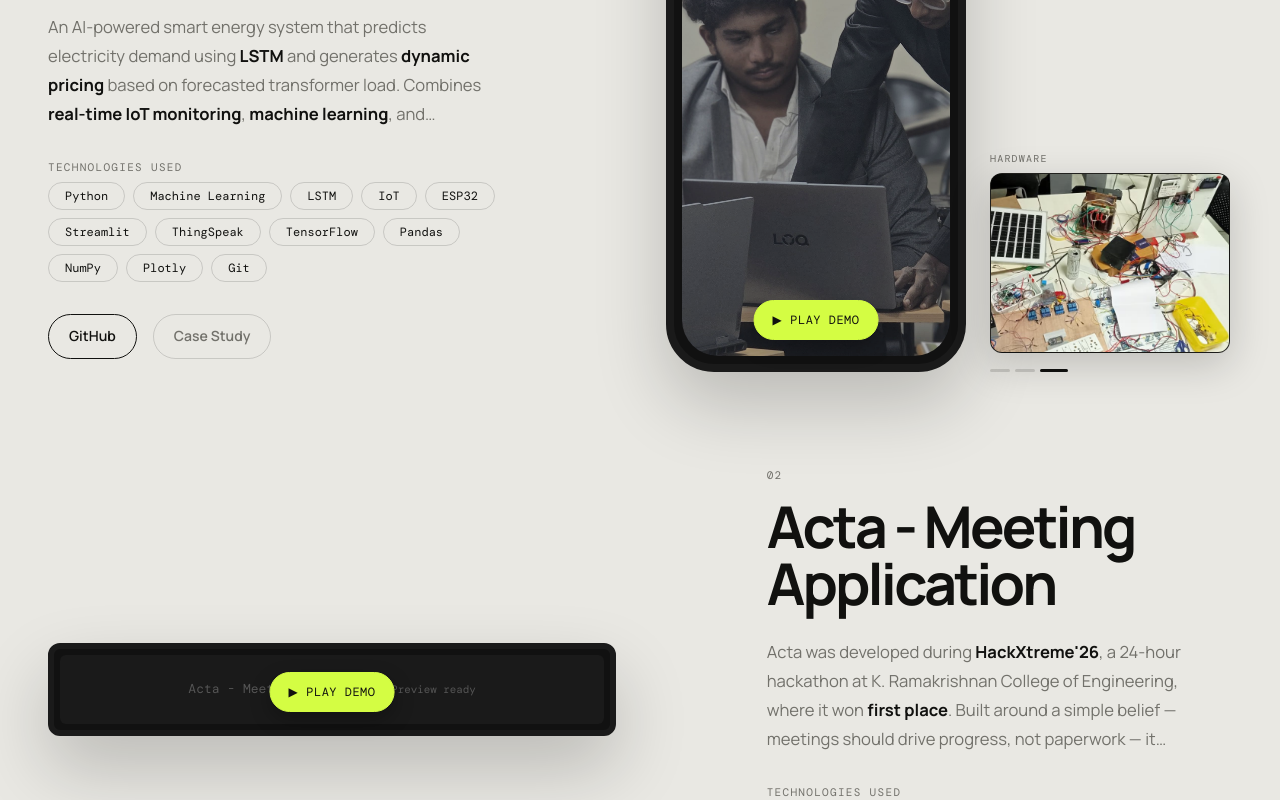
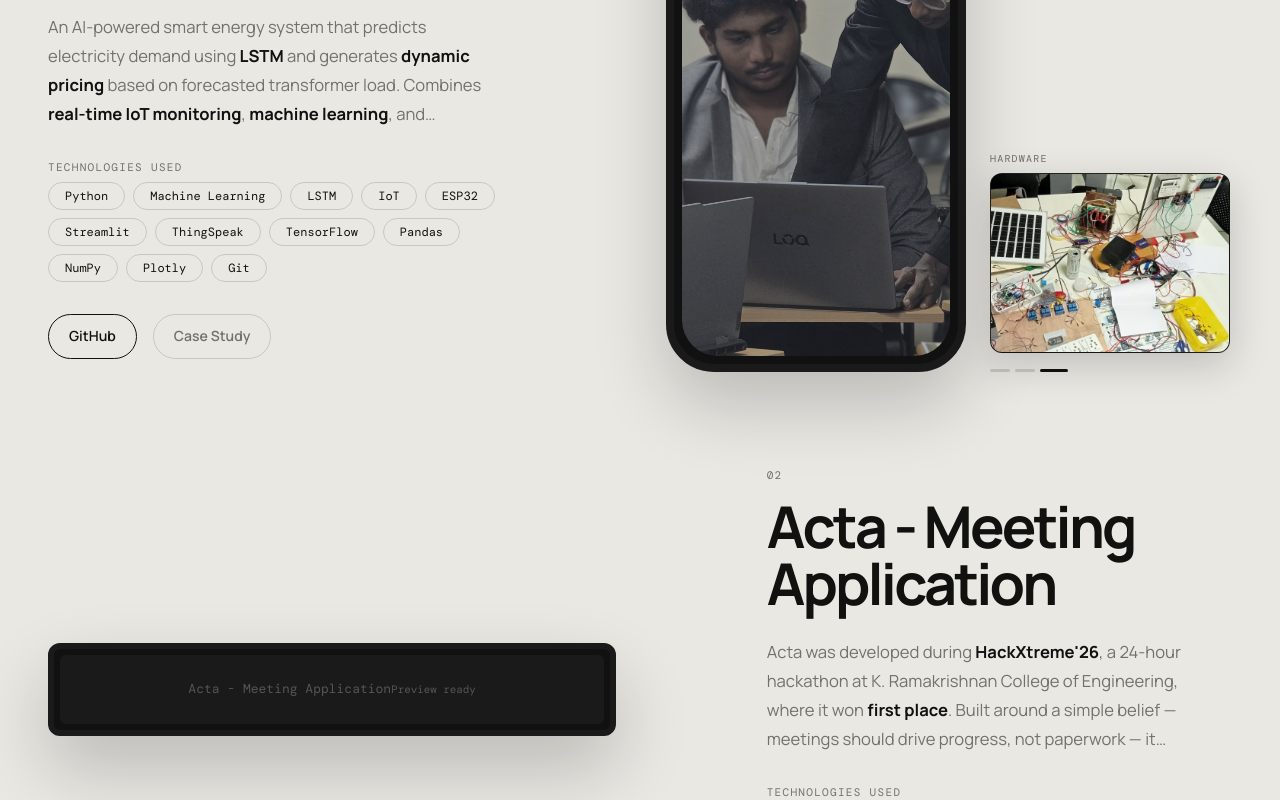
Before and after one commit to kumarpraveen63263-rgb/praveen-portfolio, a React (Vite) app: page / in a window 1280 px wide. Shown: the part 1433-2233 px from the top of the page. Built offline with nearby package versions, Linux system fonts and the light colour scheme; a web font is replaced by a local one.

Commit message:
Restore automatic project video playback

```diff
--- a/src/components/ProjectSpread.jsx
+++ b/src/components/ProjectSpread.jsx
@@ -22,7 +22,6 @@ function ProjectSpread({ project, reverse = false }) {
   const [ref, isVisible] = useRevealOnView(0.22);
   const [videoFailed, setVideoFailed] = useState(false);
   const [videoReady, setVideoReady] = useState(false);
-  const [videoStarted, setVideoStarted] = useState(false);
 
   const hasHardware = project.hardwarePhotos && project.hardwarePhotos.length > 0;
 
@@ -65,11 +64,11 @@ function ProjectSpread({ project, reverse = false }) {
       <div className={`project-spread__media ${hasHardware ? 'project-spread__media--dual' : ''}`}>
         {/* Frame (Phone or Landscape Web) */}
         <div className={`project-spread__frame ${project.orientation === 'landscape' ? 'project-spread__frame--landscape' : ''}`}>
-          {project.videoSrc && !videoFailed && isVisible && videoStarted ? (
+          {project.videoSrc && !videoFailed && isVisible ? (
             <>
               <video
                 className={`project-spread__video ${videoReady ? 'is-ready' : ''}`}
-                autoPlay loop muted playsInline controls
+                autoPlay loop muted playsInline
                 preload="metadata"
                 onLoadedData={() => setVideoReady(true)}
                 onCanPlay={() => setVideoReady(true)}
@@ -98,11 +97,7 @@ function ProjectSpread({ project, reverse = false }) {
               <small>Preview ready</small>
             </div>
           )}
-          {project.videoSrc && isVisible && !videoStarted && !videoFailed && (
-            <button className="project-spread__play" type="button" onClick={() => setVideoStarted(true)}>
-              <span aria-hidden="true">▶</span> Play demo
-            </button>
-          )}
+
         </div>
 
         {/* Hardware carousel — only for projects that have hardware photos */}
```
Also changed, not shown: 1 other file (tests, documents, lock files or other folders).
